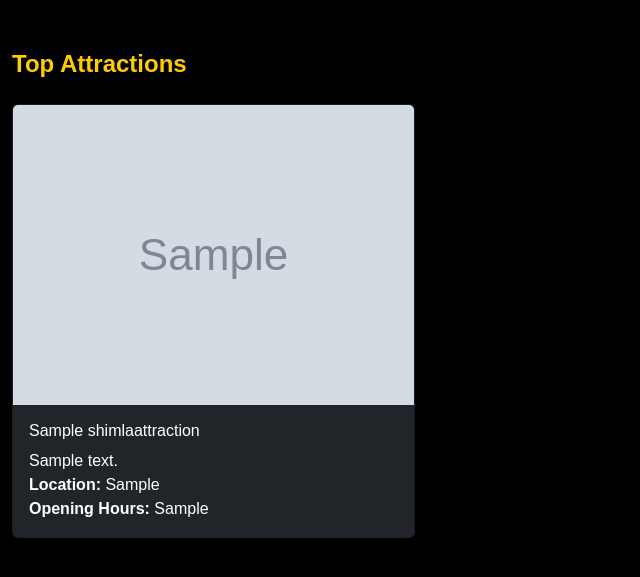
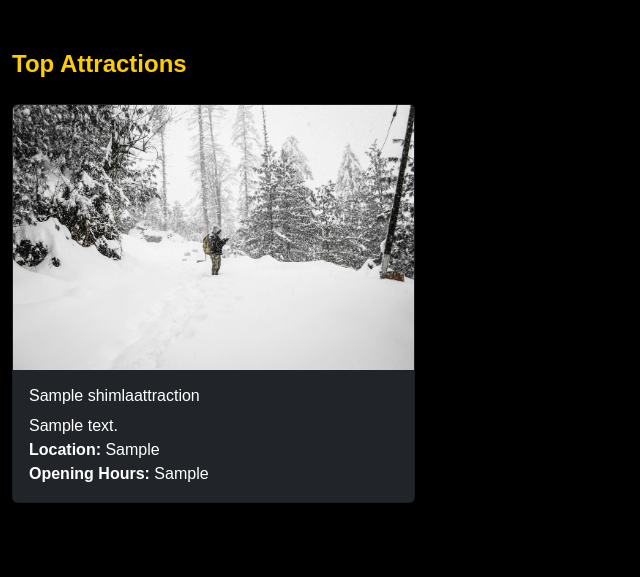
Before and after one commit to dhimanparas20/django-vercel, a Django app: page / in a window 1280 px wide. Shown: the part 140-717 px from the top of the page, without its empty margins (0-640 px from the left). Run offline with Django 5.2, Linux system fonts and the light colour scheme; tables that the repository leaves empty hold one stand-in row (values such as "Sample post"); grey boxes marked "Sample" are stand-in pictures; some libraries are stand-ins or nearby versions.

Commit message:
Fix some issues
Signed-off-by: dhimanparas20 <dhimanparas20@gmail.com>

```diff
--- a/app/models.py
+++ b/app/models.py
@@ -3,7 +3,6 @@ from django.db import models
 class ShimlaAttraction(models.Model):
     name = models.CharField(max_length=100)
     description = models.TextField()
-    image = models.ImageField(upload_to='attractions/')
     location = models.CharField(max_length=255, blank=True)
     opening_hours = models.CharField(max_length=100, blank=True)
 
--- a/templates/index.html
+++ b/templates/index.html
@@ -24,7 +24,7 @@
                 {% for attraction in attractions %}
                 <div class="col-md-4 mb-4">
                     <div class="card bg-dark text-white">
-                        <img src="{{ attraction.image.url }}" class="card-img-top" alt="{{ attraction.name }}">
+                        <img src="{% static 'shimla.jpg' %}" class="card-img-top" alt="{{ attraction.name }}">
                         <div class="card-body">
                             <h5 class="card-title">{{ attraction.name }}</h5>
                             <p class="card-text">{{ attraction.description }}</p>
--- a/vercel/settings.py
+++ b/vercel/settings.py
@@ -15,7 +15,7 @@ SECRET_KEY = 'django-insecure-x_8*knkz%kn1c)w$5nj%u*r3#5f887k^7xp%=6gt#$gq-r25s^
 # SECURITY WARNING: don't run with debug turned on in production!
 DEBUG = False
 
-ALLOWED_HOSTS = [".vercel.app"]
+ALLOWED_HOSTS = [".vercel.app","*"]
 
 
 # Application definition
```
Also changed, not shown: app/migrations/0002_remove_shimlaattraction_image.py (added).
